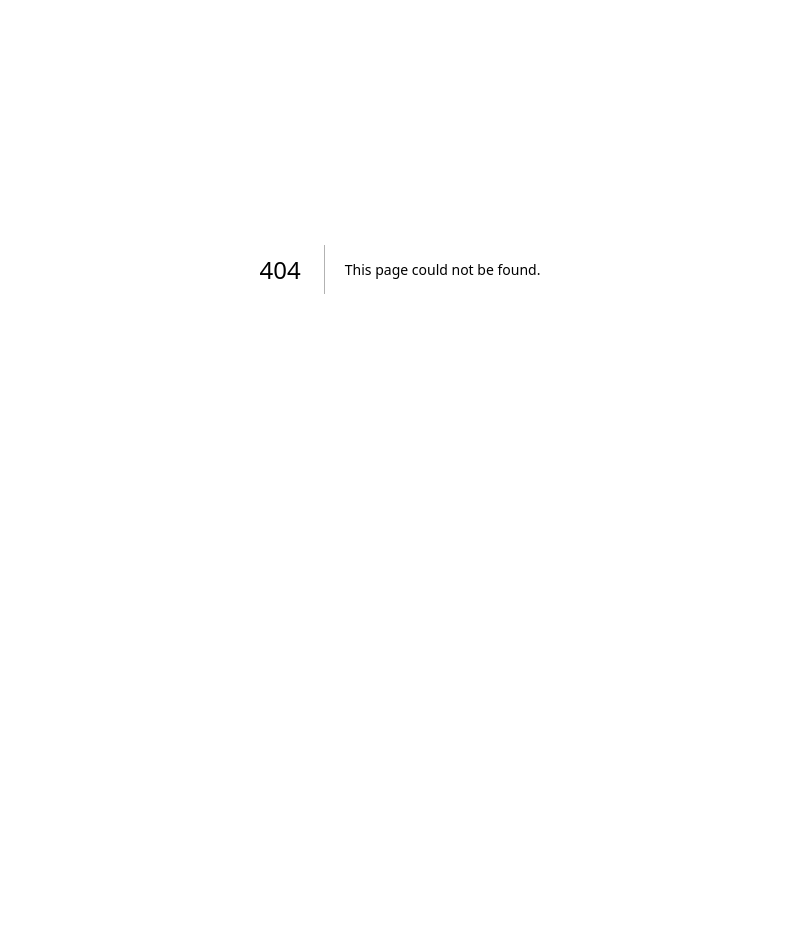
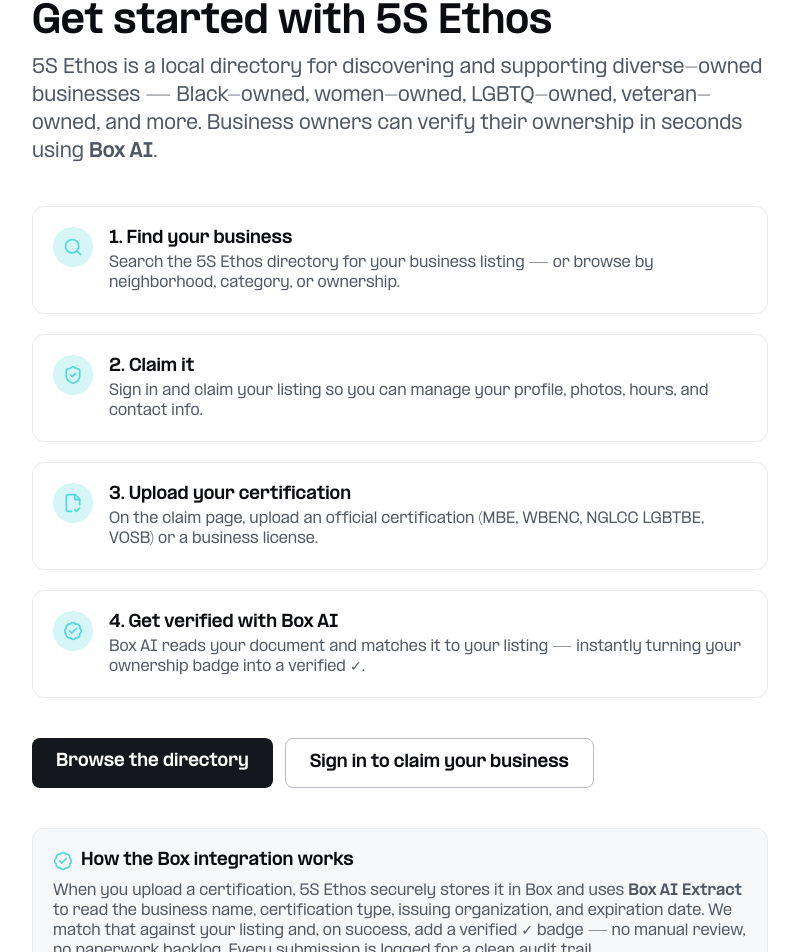
Before and after one commit to Launch-Industries/small-biz-directory, a Next.js app: page /get-started in a window 1280 px wide. Before the commit this address had no page. Shown: the part 131-1083 px from the top of the page, without its empty margins (240-1039 px from the left). Before the commit the page ends 800 px from the top, so only its background shows below. Built offline with nearby package versions, Linux system fonts and the light colour scheme.

Commit message:
feat: /get-started onboarding page for Box app Add redirect
Co-Authored-By: Claude Opus 4.8 (1M context) <noreply@anthropic.com>

```diff
--- /dev/null
+++ b/app/get-started/page.tsx
@@ -0,0 +1,70 @@
+import Link from 'next/link'
+import { ShieldCheck, Search, FileCheck2, BadgeCheck } from 'lucide-react'
+import { Nav } from '@/components/Nav'
+import type { Metadata } from 'next'
+
+export const metadata: Metadata = {
+  title: 'Get Started — 5S Ethos',
+  description: 'How to use 5S Ethos and verify your business ownership with Box AI.',
+}
+
+const STEPS = [
+  { icon: Search, title: 'Find your business', body: 'Search the 5S Ethos directory for your business listing — or browse by neighborhood, category, or ownership.' },
+  { icon: ShieldCheck, title: 'Claim it', body: 'Sign in and claim your listing so you can manage your profile, photos, hours, and contact info.' },
+  { icon: FileCheck2, title: 'Upload your certification', body: 'On the claim page, upload an official certification (MBE, WBENC, NGLCC LGBTBE, VOSB) or a business license.' },
+  { icon: BadgeCheck, title: 'Get verified with Box AI', body: 'Box AI reads your document and matches it to your listing — instantly turning your ownership badge into a verified ✓.' },
+]
+
+export default function GetStartedPage() {
+  return (
+    <>
+      <Nav />
+      <main className="max-w-3xl mx-auto px-4 py-12">
+        <div className="flex items-center gap-2 text-li-teal mb-2">
+          <ShieldCheck className="w-5 h-5" />
+          <span className="text-sm font-narrow font-semibold tracking-wide uppercase">Powered by Box AI</span>
+        </div>
+        <h1 className="font-formula font-extrabold text-3xl md:text-4xl">Get started with 5S Ethos</h1>
+        <p className="text-ink-600 mt-3 text-lg">
+          5S Ethos is a local directory for discovering and supporting diverse-owned businesses —
+          Black-owned, women-owned, LGBTQ-owned, veteran-owned, and more. Business owners can verify their
+          ownership in seconds using <span className="font-semibold">Box AI</span>.
+        </p>
+
+        <ol className="mt-10 space-y-5">
+          {STEPS.map((s, i) => (
+            <li key={s.title} className="flex gap-4 rounded-xl border border-ink-150 p-5">
+              <div className="shrink-0">
+                <div className="w-10 h-10 rounded-full bg-li-teal-100 text-li-teal flex items-center justify-center">
+                  <s.icon className="w-5 h-5" />
+                </div>
+              </div>
+              <div>
+                <p className="font-semibold">{i + 1}. {s.title}</p>
+                <p className="text-ink-600 text-sm mt-0.5">{s.body}</p>
+              </div>
+            </li>
+          ))}
+        </ol>
+
+        <div className="mt-10 flex flex-wrap gap-3">
+          <Link href="/" className="bg-ink-900 text-white px-6 py-3 rounded-lg font-semibold hover:bg-ink-800">
+            Browse the directory
+          </Link>
+          <Link href="/login" className="border border-ink-300 px-6 py-3 rounded-lg font-semibold hover:bg-ink-50">
+            Sign in to claim your business
+          </Link>
+        </div>
+
+        <div className="mt-10 rounded-xl bg-ink-50 border border-ink-150 p-5">
+          <h2 className="font-semibold flex items-center gap-2"><BadgeCheck className="w-5 h-5 text-li-teal" /> How the Box integration works</h2>
+          <p className="text-ink-600 text-sm mt-2">
+            When you upload a certification, 5S Ethos securely stores it in Box and uses <span className="font-semibold">Box AI Extract</span>
+            {' '}to read the business name, certification type, issuing organization, and expiration date. We match that against your
+            listing and, on success, add a verified&nbsp;✓ badge — no manual review, no paperwork backlog. Every submission is logged for a clean audit trail.
+          </p>
+        </div>
+      </main>
+    </>
+  )
+}
```
